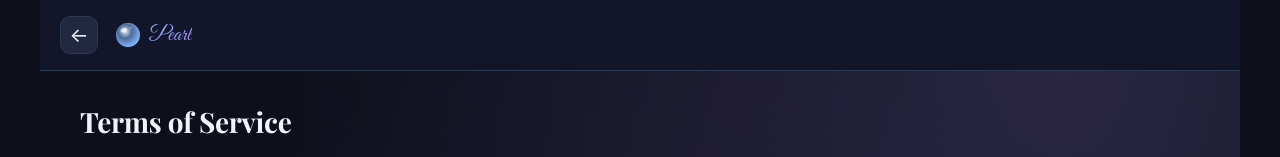
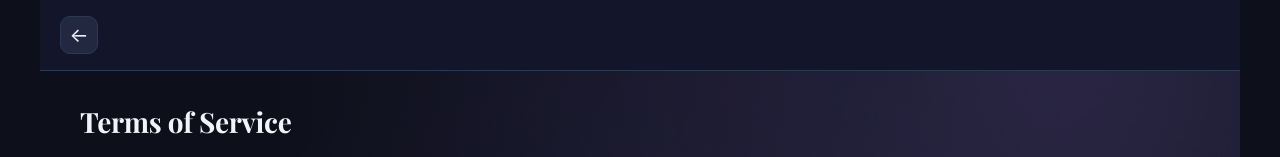
Before and after one commit to mmbower1/dating-app, a React (Vite) app: page /terms in a window 1280 px wide. Shown: the top 157 px of the page. Built offline with nearby package versions, Linux system fonts and the light colour scheme; no server answers; a web font is replaced by a local one.

Commit message:
Remove duplicate Pearl logo from Terms and Privacy pages
Co-Authored-By: Claude Sonnet 4.6 <noreply@anthropic.com>

```diff
--- a/src/pages/Privacy.tsx
+++ b/src/pages/Privacy.tsx
@@ -1,5 +1,4 @@
 import { useNavigate } from 'react-router-dom';
-import Logo from '../components/Logo';
 
 const Privacy = () => {
   const navigate = useNavigate();
@@ -7,7 +6,6 @@ const Privacy = () => {
     <div className="legal-page">
       <div className="legal-header">
         <button className="back-btn" onClick={() => navigate(-1)}>←</button>
-        <Logo size="sm" showText={true} />
       </div>
       <div className="legal-content">
         <h1>Privacy Policy</h1>
--- a/src/pages/Terms.tsx
+++ b/src/pages/Terms.tsx
@@ -1,5 +1,4 @@
 import { useNavigate } from 'react-router-dom';
-import Logo from '../components/Logo';
 
 const Terms = () => {
   const navigate = useNavigate();
@@ -7,7 +6,6 @@ const Terms = () => {
     <div className="legal-page">
       <div className="legal-header">
         <button className="back-btn" onClick={() => navigate(-1)}>←</button>
-        <Logo size="sm" showText={true} />
       </div>
       <div className="legal-content">
         <h1>Terms of Service</h1>
```
